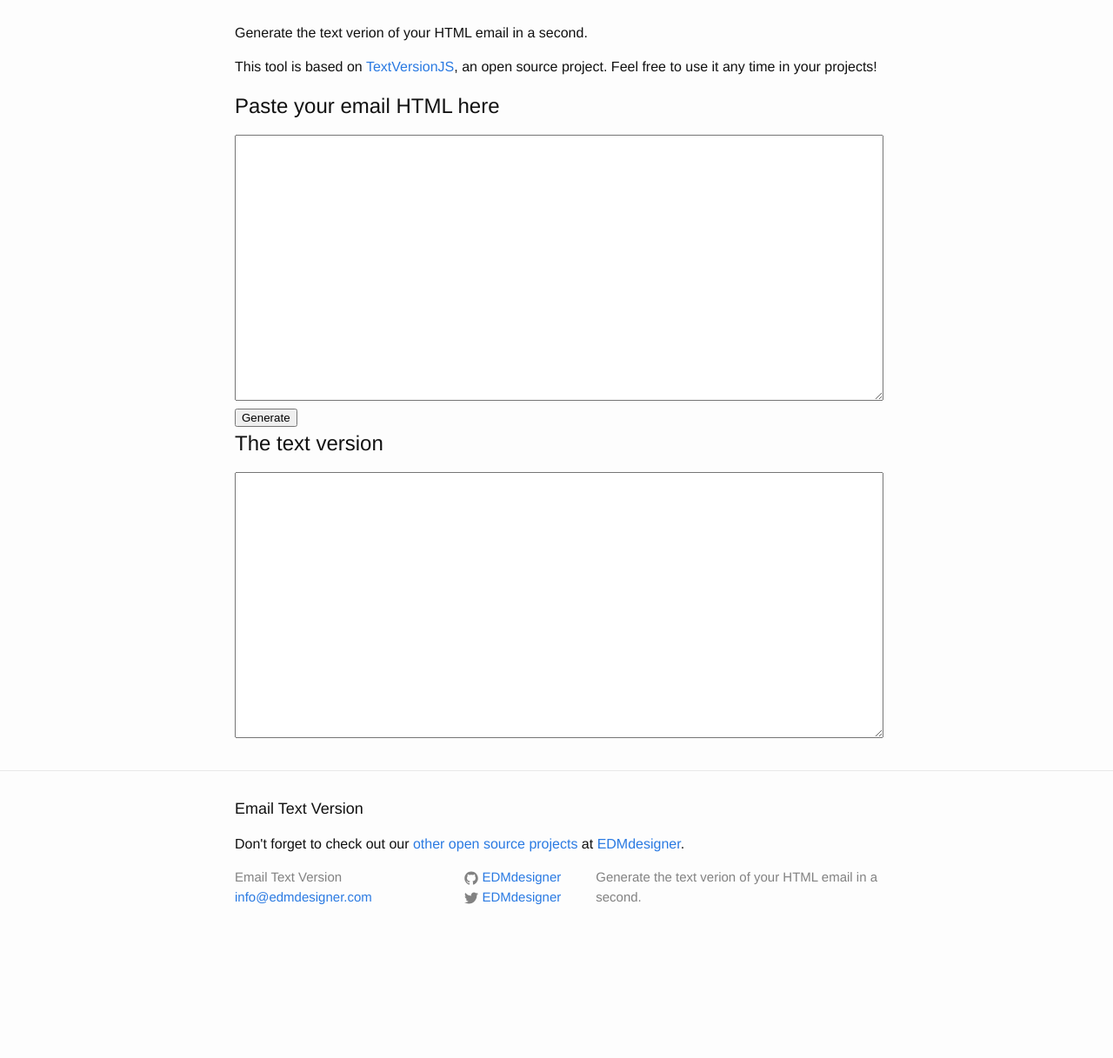
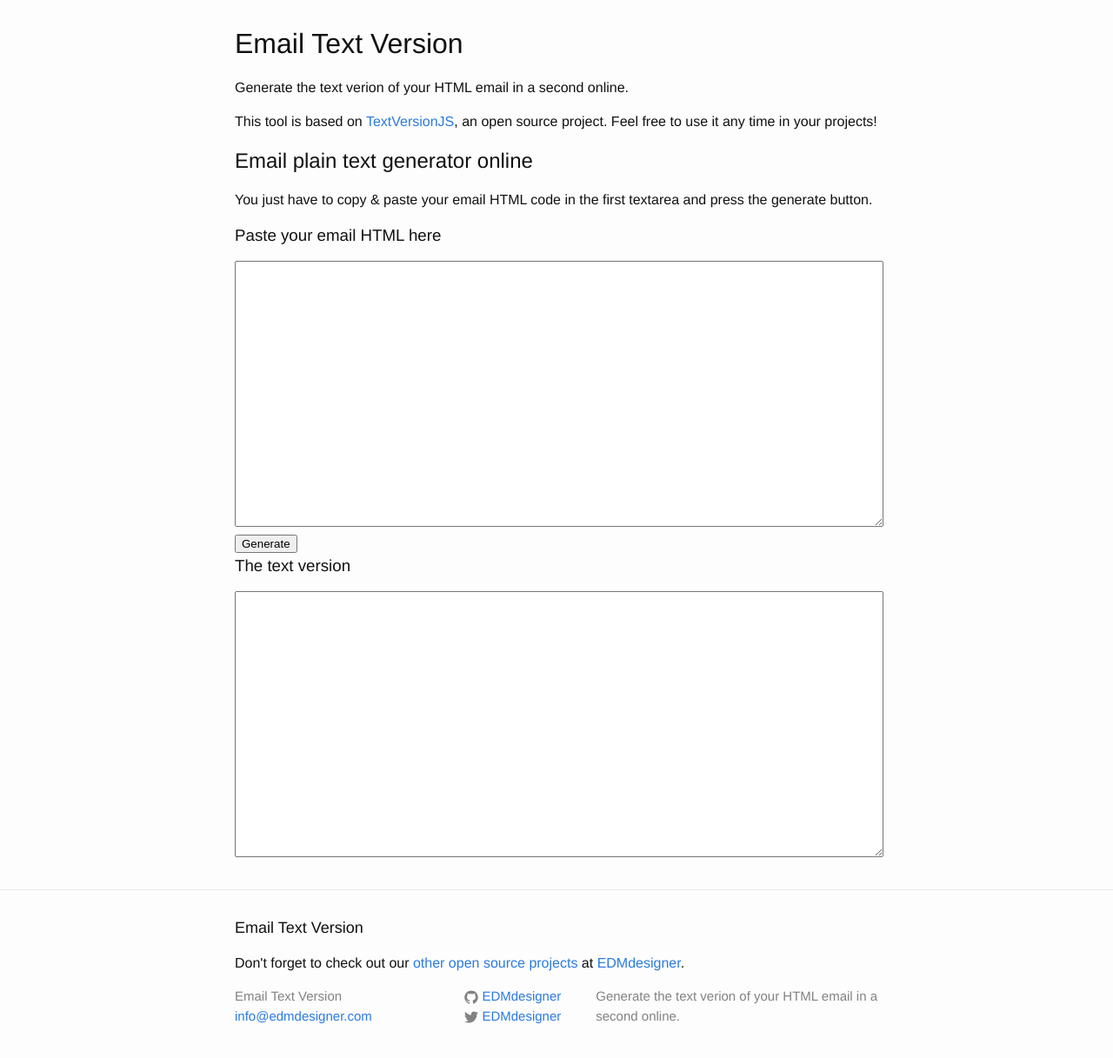
Before and after one commit to EDMdesigner/emailtextversion, a Jekyll site: the page built from index.html, in a window 1280 px wide, cut to the strip 104-1344 px from the top of the page. Shown: the top 1217 px of the strip at 87% size. Built offline with Jekyll 4.4.1, drawn with Linux system fonts in a browser that asks for light colours; before the commit the page ends 1207 px from its top, so only the background shows below that.

Commit message:
slight content modifications

```diff
--- a/_config.yml
+++ b/_config.yml
@@ -9,7 +9,7 @@
 title: Email Text Version
 email: info@edmdesigner.com
 description: > # this means to ignore newlines until "baseurl:"
-  Generate the text verion of your HTML email in a second.
+  Generate the text verion of your HTML email in a second online.
 baseurl: "" # the subpath of your site, e.g. /blog
 url: "http://emailtextversion.com" # the base hostname & protocol for your site
 gaCode: UA-42954042-8
--- a/index.html
+++ b/index.html
@@ -3,18 +3,22 @@ layout: default
 ---
 
 <div class="home">
+  <h1>Email Text Version</h1>
 
   <p>{{ site.description }}</p>
-
   <p>This tool is based on <a href="http://textversionjs.com/">TextVersionJS</a>, an open source project. Feel free to use it any time in your projects!</p>
 
-  <h2>Paste your email HTML here</h2>
+  <h2>Email plain text generator online</h2>
+
+  <p>You just have to copy & paste your email HTML code in the first textarea and press the generate button.</p>
+
+  <h3>Paste your email HTML here</h3>
   <div>
     <textarea id="htmlTextarea"></textarea>
   </div>
   <button id="generateButton">Generate</button>
 
-  <h2>The text version</h2>
+  <h3>The text version</h3>
   <div>
     <textarea id="textVersionTextarea"></textarea>
   </div>
```
